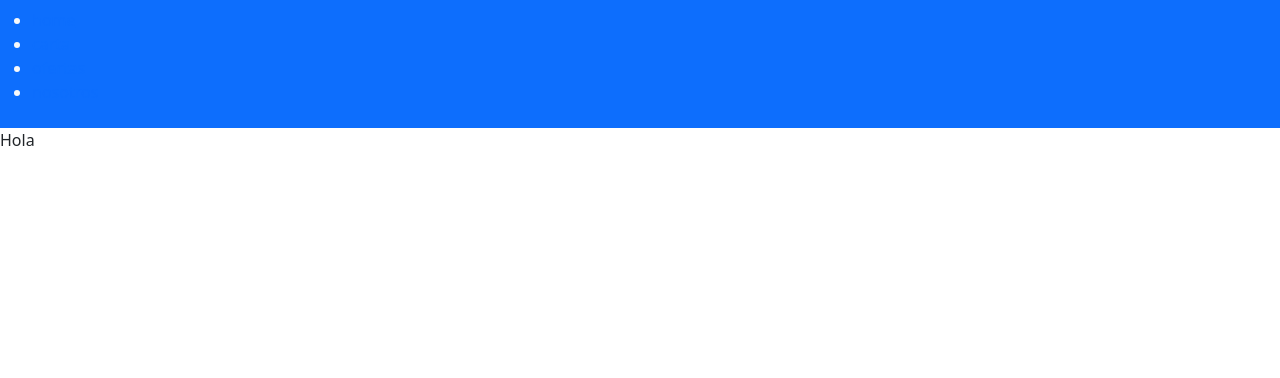
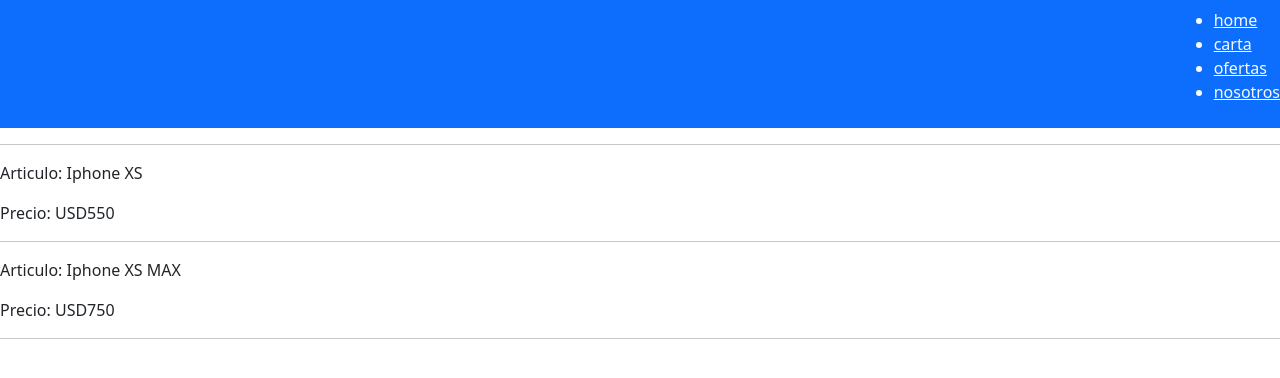
Before and after one commit to AgustinBeli/PRJS-DesafioEntregable1, a React (Create React App) app in the folder eccom-nozomi/: page / in a window 1280 px wide. Shown: the top 378 px of the page. Built offline with nearby package versions, Linux system fonts and the light colour scheme.

Commit message:
Desafío: Crea tu landing

```diff
--- a/eccom-nozomi/src/App.js
+++ b/eccom-nozomi/src/App.js
@@ -6,7 +6,11 @@
     <div>
       <>
         <NavBar />
-        <ItemListContainer />
+        <hr />
+        <ItemListContainer articulo="Iphone XS" precio="USD550" />
+        <hr />
+        <ItemListContainer articulo="Iphone XS MAX" precio="USD750" />
+        <hr />
       </>
     </div>
   );
--- a/eccom-nozomi/src/components/CartWidget.js
+++ b/eccom-nozomi/src/components/CartWidget.js
@@ -1,7 +1,7 @@
 const CartWidget = () => {
     return (
         <div>
-            <i className="bi bi-bag"></i>
+            <i className="bi bi-bag-check-fill"></i>
         </div>
     )
 }
--- a/eccom-nozomi/src/components/ItemListContainer.js
+++ b/eccom-nozomi/src/components/ItemListContainer.js
@@ -1,7 +1,8 @@
-const ItemListContainer = () => {
+const ItemListContainer = (greeting) => {
     return (
         <div>
-            <p> Hola </p>
+            <p>Articulo: {greeting.articulo}</p>
+            <p>Precio: {greeting.precio}</p>
         </div>
     )
 }
--- a/eccom-nozomi/src/components/NavBar.js
+++ b/eccom-nozomi/src/components/NavBar.js
@@ -3,17 +3,15 @@
 const NavBar = () => {
     return (
         <div>
-            <header>
+            <nav className="navbar navbar-dark bg-primary">
                 <CartWidget />
-                <nav className="navbar navbar-dark bg-primary">
-                    <ul className="text-light">
-                        <li><a href="./index.html">home</a></li>
-                        <li><a href="./html/carta.html">carta</a></li>
-                        <li><a href="./html/ofertas.html">ofertas</a></li>
-                        <li><a href="./html/nosotros.html">nosotros</a></li>
-                    </ul>
-                </nav>
-            </header>
+                <ul className="text-light">
+                    <li><a className="text-light" href="./index.html">home</a></li>
+                    <li><a className="text-light" href="./html/carta.html">carta</a></li>
+                    <li><a className="text-light" href="./html/ofertas.html">ofertas</a></li>
+                    <li><a className="text-light" href="./html/nosotros.html">nosotros</a></li>
+                </ul>
+            </nav>
         </div>
     )
 }
```
